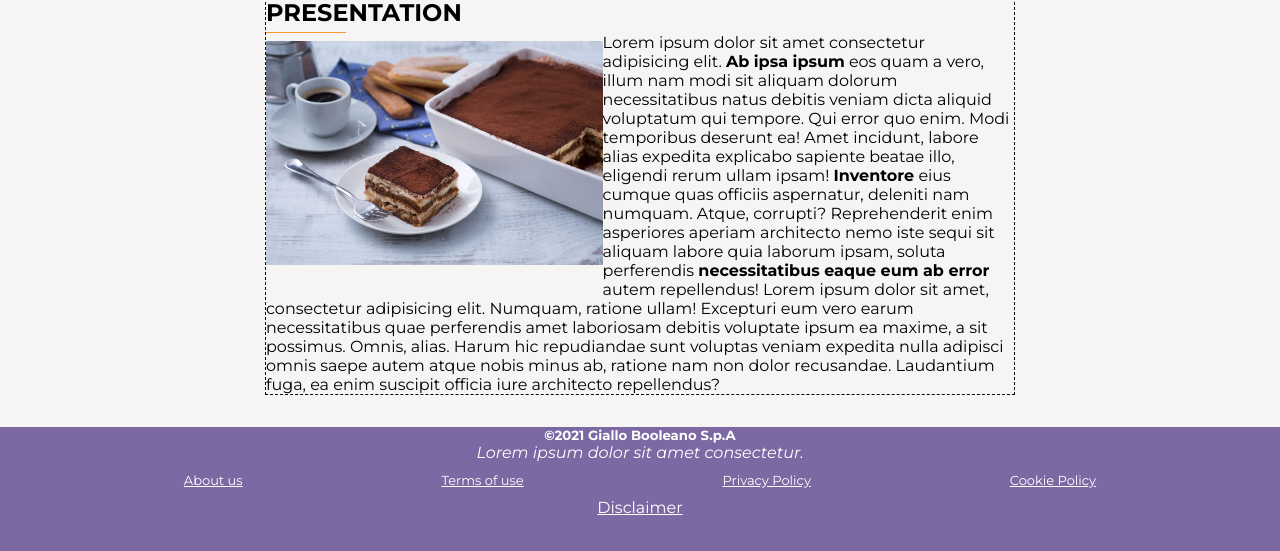
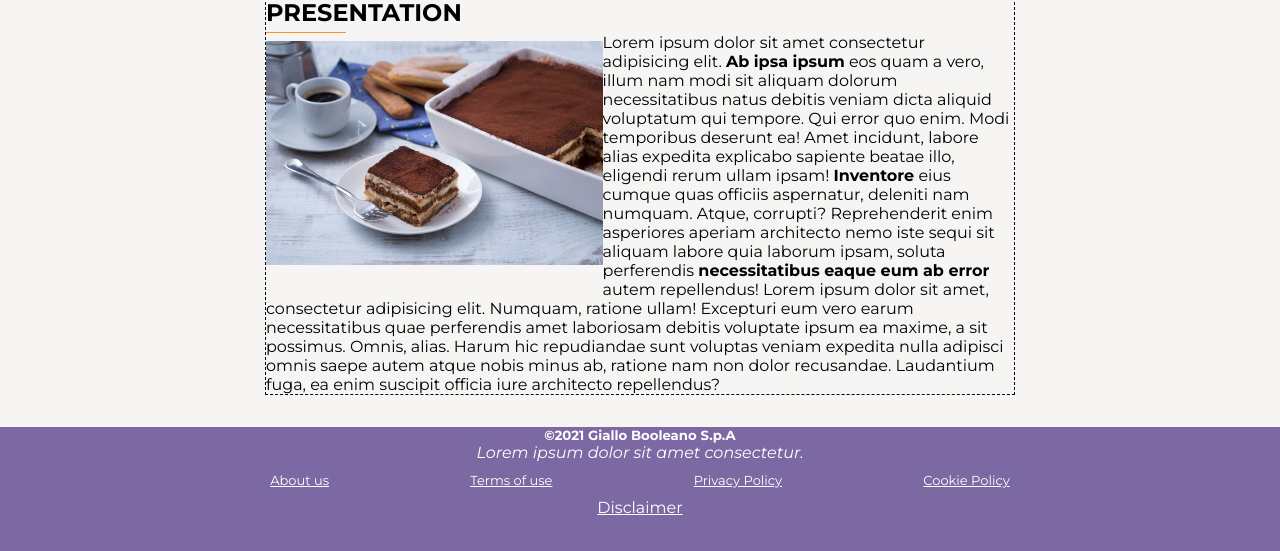
Before and after one commit to Adriano-Rotondo-dev/htmlcss-responsive-layout, a plain HTML site: page index.html in a window 1280 px wide. Shown: the part 783-1334 px from the top of the page. Drawn offline with Linux system fonts and the light colour scheme.

Commit message:
update style.css: add margin to footer links for improved spacing, tablet version done

```diff
--- a/css/style.css
+++ b/css/style.css
@@ -279,6 +279,9 @@ footer a{
             max-width: 45%;
             padding:0.5rem 0 1rem 0;
         }
+        .links{ margin: 0 9rem;
+
+        }
 }
 /*MEDIA QUERY DESKTOP
 @media screen and (min-width: 992px){
```
